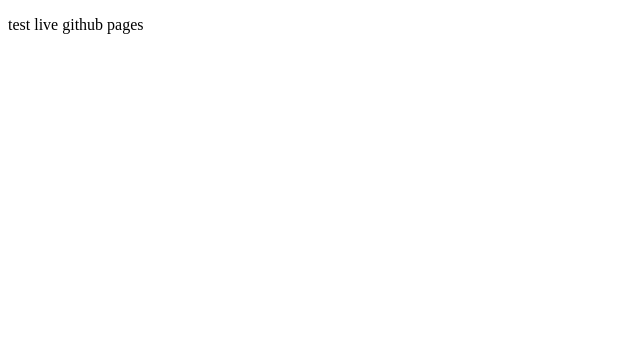
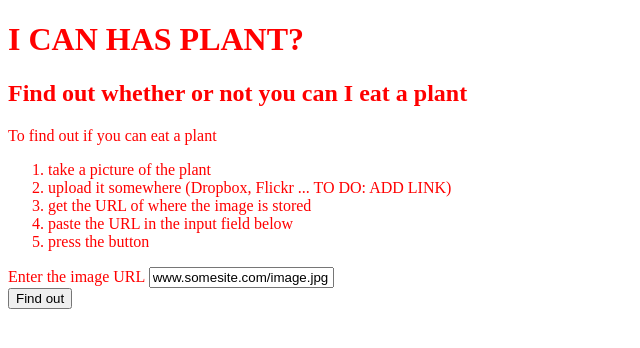
Before and after one commit to DeClercqJan/I-can-has-plant-, a plain HTML site: page index.html in a window 1280 px wide. Shown: the whole page, without its empty margins (0-640 px from the left). Drawn offline with Linux system fonts and the light colour scheme.

Commit message:
testing in example finished. Created basic html, js and css files

```diff
--- /dev/null
+++ b/css/style.css
@@ -0,0 +1,3 @@
+html {
+    color: red;
+}
--- a/index.html
+++ b/index.html
@@ -1,12 +1,48 @@
 <!DOCTYPE html>
 <html lang="en">
+
 <head>
     <meta charset="UTF-8">
     <meta name="viewport" content="width=device-width, initial-scale=1.0">
     <meta http-equiv="X-UA-Compatible" content="ie=edge">
     <title>Document</title>
+    <link rel="stylesheet" href="css/style.css" class="style">
 </head>
+
 <body>
-    <p>test live github pages</p>
+    <header>
+        <h1>I CAN HAS PLANT?</h1>
+    </header>
+    <main>
+        <article>
+            <h2>Find out whether or not you can I eat a plant</h2>
+            <p>To find out if you can eat a plant
+                <ol>
+                    <li>take a picture of the plant</li>
+                    <li>upload it somewhere (Dropbox, Flickr ... TO DO: ADD LINK)</li>
+                    <li>get the URL of where the image is stored</li>
+                    <li>paste the URL in the input field below</li>
+                    <li>press the button</li>
+                </ol>
+            </p>
+            <form action="" method="get" class="form-example">
+                <div class="form-example">
+                    <label for="image_url">Enter the image URL</label>
+                    <input type="text" name="image_url_name" id="image_url" value="www.somesite.com/image.jpg" required>
+                </div>
+                <!-- <div class="form-example">
+                    <input type="submit" id="submit" value="Find out!">
+                </div> -->
+                <div>
+                    <button type="button" id="run">Find out</button>
+                </div>
+            </form>
+        </article>
+    </main>
+    <footer>
+
+    </footer>
+    <script src="js/script.js"></script>
 </body>
+
 </html>
--- /dev/null
+++ b/js/script.js
@@ -0,0 +1,24 @@
+console.log("test");
+
+document.getElementById("run").addEventListener("click", function() {
+  console.log("hallo, knop werkt");
+  run_program();
+});
+
+function run_program() {
+  identify_plant();
+  get_toxicity();
+  change_html();
+}
+
+function identify_plant() {
+  console.log("identify plant function works");
+}
+
+function get_toxicity() {
+  console.log("get toxicity function works");
+}
+
+function change_html() {
+  console.log("change html function works");
+}
```
Also changed, not shown: Example/09-fetch/01-list-to-console/script.js (+6 -2 lines), 1 other file.
